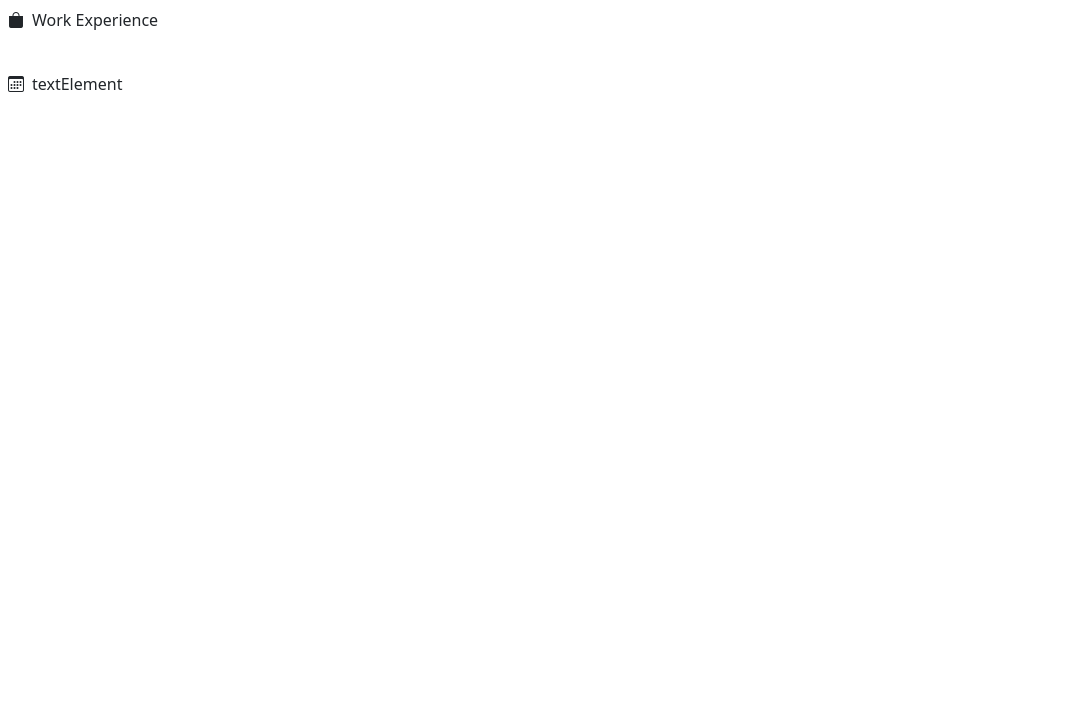
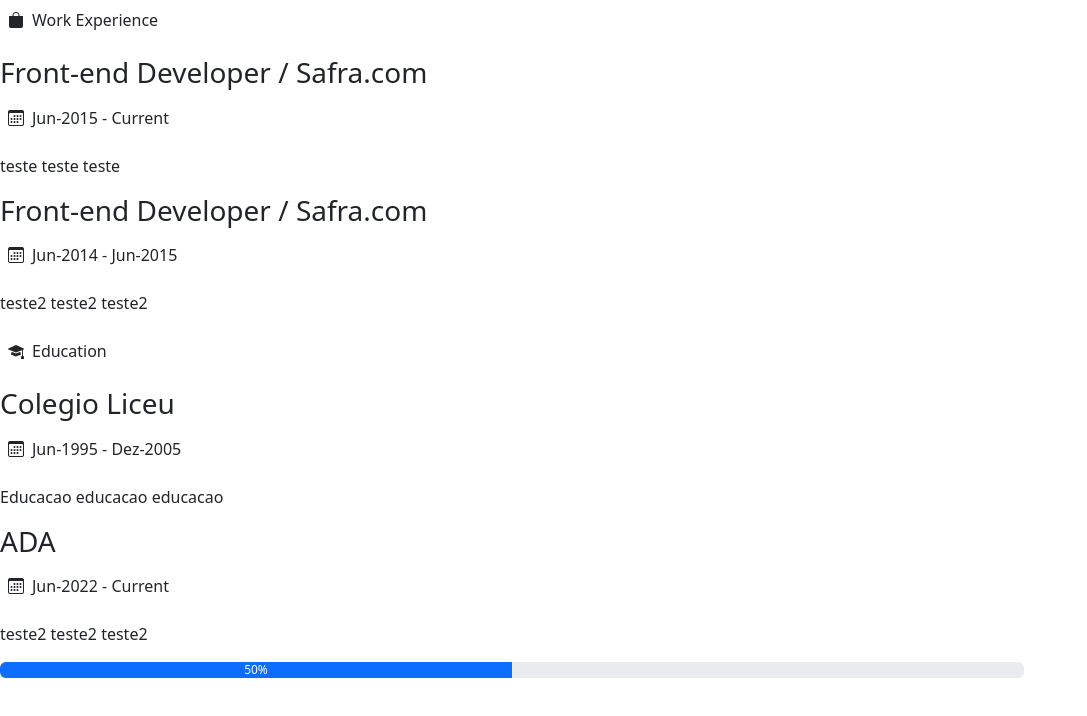
Before and after one commit to matteabk/ProjetoAngularI, an Angular app: page / in a window 1280 px wide. Shown: the top 716 px of the page, without its empty margins (0-1087 px from the left). Built offline with nearby package versions, Linux system fonts and the light colour scheme.

Commit message:
progress bar e ngFor para core-info

```diff
--- a/src/app/app.component.html
+++ b/src/app/app.component.html
@@ -1,5 +1,10 @@
-<app-core-section
-    [iconElement]="'bi bi-bag-fill'"
-    [textElement]="'Work Experience'"
+<div *ngFor="let container of experiencesContainers">
+  <app-core-section
+    [iconElement]="container.icon"
+    [textElement]="container.title"
+    [experiences]="container.experiences"
 >
 </app-core-section>
+</div>
+
+<app-skill-level [skillLevel]="'50'"></app-skill-level>
--- a/src/app/app.component.ts
+++ b/src/app/app.component.ts
@@ -1,5 +1,6 @@
 import { Experience } from './models/experience.model';
 import { Component } from '@angular/core';
+import { ExperienceContainer } from './models/experience-container.model';
 
 @Component({
   selector: 'app-root',
@@ -8,7 +9,12 @@ import { Component } from '@angular/core';
 })
 export class AppComponent {
   public title = 'curriculo';
-  public experiences: Experience[] = [{
+
+  public experiencesContainers: ExperienceContainer[] = [
+    {
+      icon: "bi bi-bag-fill",
+      title: "Work Experience",
+      experiences: [{
         titleElement:"Front-end Developer / Safra.com",
         textDateElement:"Jun-2015  -  Current",
         paragElement:"teste teste teste"
@@ -18,6 +24,22 @@ export class AppComponent {
         textDateElement:"Jun-2014  -  Jun-2015",
         paragElement:"teste2 teste2 teste2"
       }
-
+      ]
+    },
+    {
+      icon: "bi bi-mortarboard-fill",
+      title: "Education",
+      experiences: [{
+        titleElement:"Colegio Liceu",
+        textDateElement:"Jun-1995  -  Dez-2005",
+        paragElement:"Educacao educacao educacao"
+      },
+      {
+        titleElement:"ADA",
+        textDateElement:"Jun-2022  -  Current",
+        paragElement:"teste2 teste2 teste2"
+      }
       ]
     }
+  ];
+}
--- a/src/app/components/core-section/core-section.component.html
+++ b/src/app/components/core-section/core-section.component.html
@@ -1,2 +1,4 @@
 <app-icon-text [iconElement]="iconElement" [textElement]="textElement"></app-icon-text>
-<app-info-text [titleElement]="titleElement" [paragElement]="paragElement" [textElement]="textDateElement"></app-info-text>
+<div *ngFor="let experience of experiences">
+  <app-info-text [titleElement]="experience.titleElement" [paragElement]="experience.paragElement" [textElement]="experience.textDateElement"></app-info-text>
+</div>
--- a/src/app/components/core-section/core-section.component.ts
+++ b/src/app/components/core-section/core-section.component.ts
@@ -1,3 +1,4 @@
+import { Experience } from './../../models/experience.model';
 import { Component, Input } from '@angular/core';
 
 @Component({
@@ -6,10 +7,9 @@ import { Component, Input } from '@angular/core';
   styleUrls: ['./core-section.component.css']
 })
 export class CoreSectionComponent {
-  @Input()  public titleElement!: string;
-  @Input()  public paragElement!: string;
   @Input()  public iconElement!: string;
   @Input()  public textElement!: string;
-  @Input()  public textDateElement!: string;
+  @Input() public experiences!: Experience[];
+
 
 }
--- a/src/app/components/info-text/info-text.component.html
+++ b/src/app/components/info-text/info-text.component.html
@@ -1,5 +1,5 @@
 <div>
     <h3>{{titleElement}}</h3>
-    <app-icon-text [iconElement]="'bi bi-calendar3'" [textElement]="'textElement'"></app-icon-text>
+    <app-icon-text [iconElement]="'bi bi-calendar3'" [textElement]="textElement"></app-icon-text>
     <p>{{paragElement}}</p>
 </div>
--- a/src/app/components/skill-level/skill-level.component.html
+++ b/src/app/components/skill-level/skill-level.component.html
@@ -1 +1,4 @@
-<p>skill-level works!</p>
+<p>{{ skillTitle }}</p>
+<div class="progress" style="width: 80%;">
+  <div class="progress-bar" role="progressbar" [ngStyle]="{'width.%': skillLevel}" aria-valuenow="skillLevel" aria-valuemin="0" aria-valuemax="100">{{skillLevel}}%</div>
+</div>
--- a/src/app/components/skill-level/skill-level.component.ts
+++ b/src/app/components/skill-level/skill-level.component.ts
@@ -1,4 +1,4 @@
-import { Component } from '@angular/core';
+import { Component, Input } from '@angular/core';
 
 @Component({
   selector: 'app-skill-level',
@@ -6,5 +6,7 @@ import { Component } from '@angular/core';
   styleUrls: ['./skill-level.component.css']
 })
 export class SkillLevelComponent {
+  @Input() public skillTitle!: string;
+  @Input() public skillLevel!: string;
 
 }
```
Also changed, not shown: src/app/models/experience-container.model.ts (added, +7 -0 lines). Lines whose indentation alone changed are shown as unchanged.
